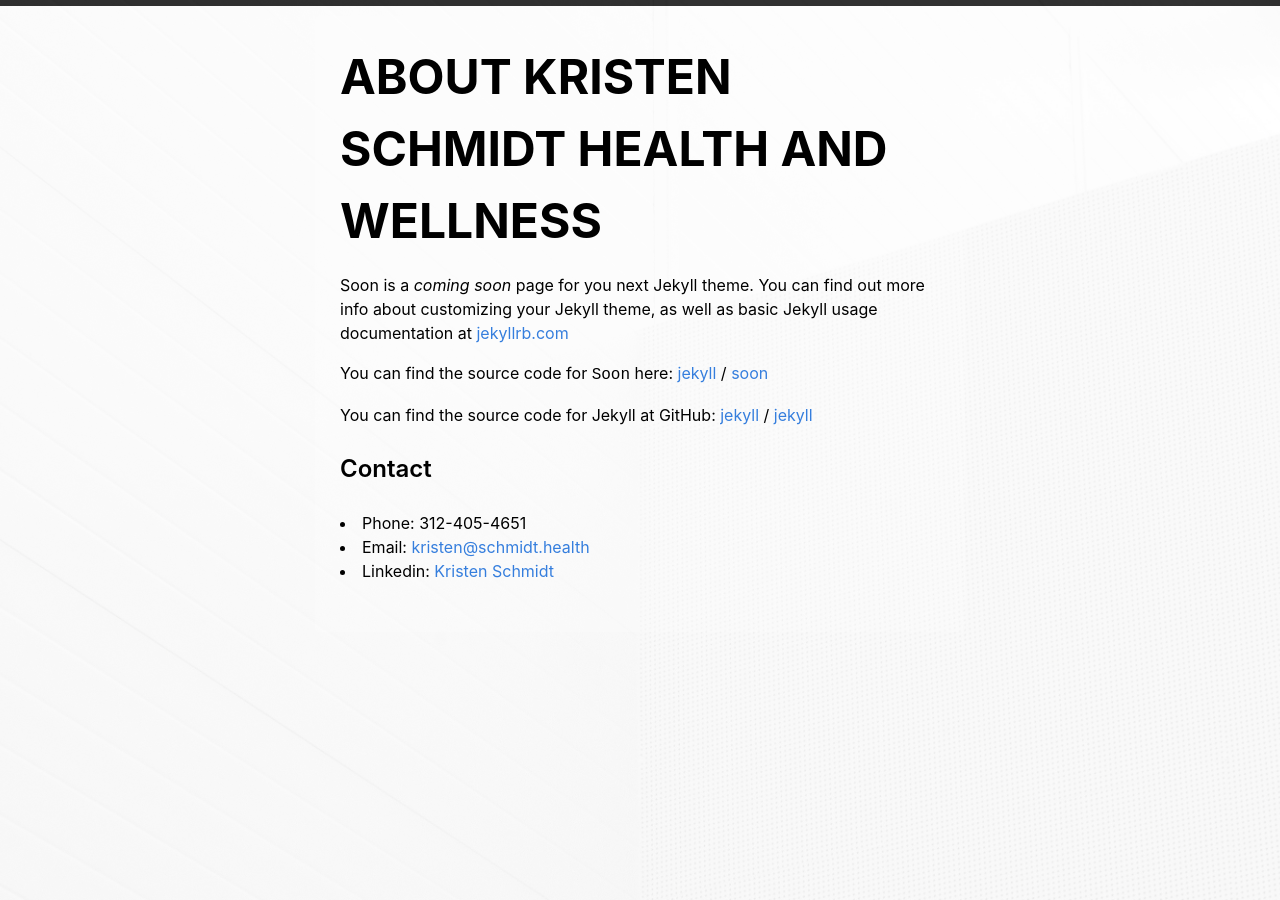
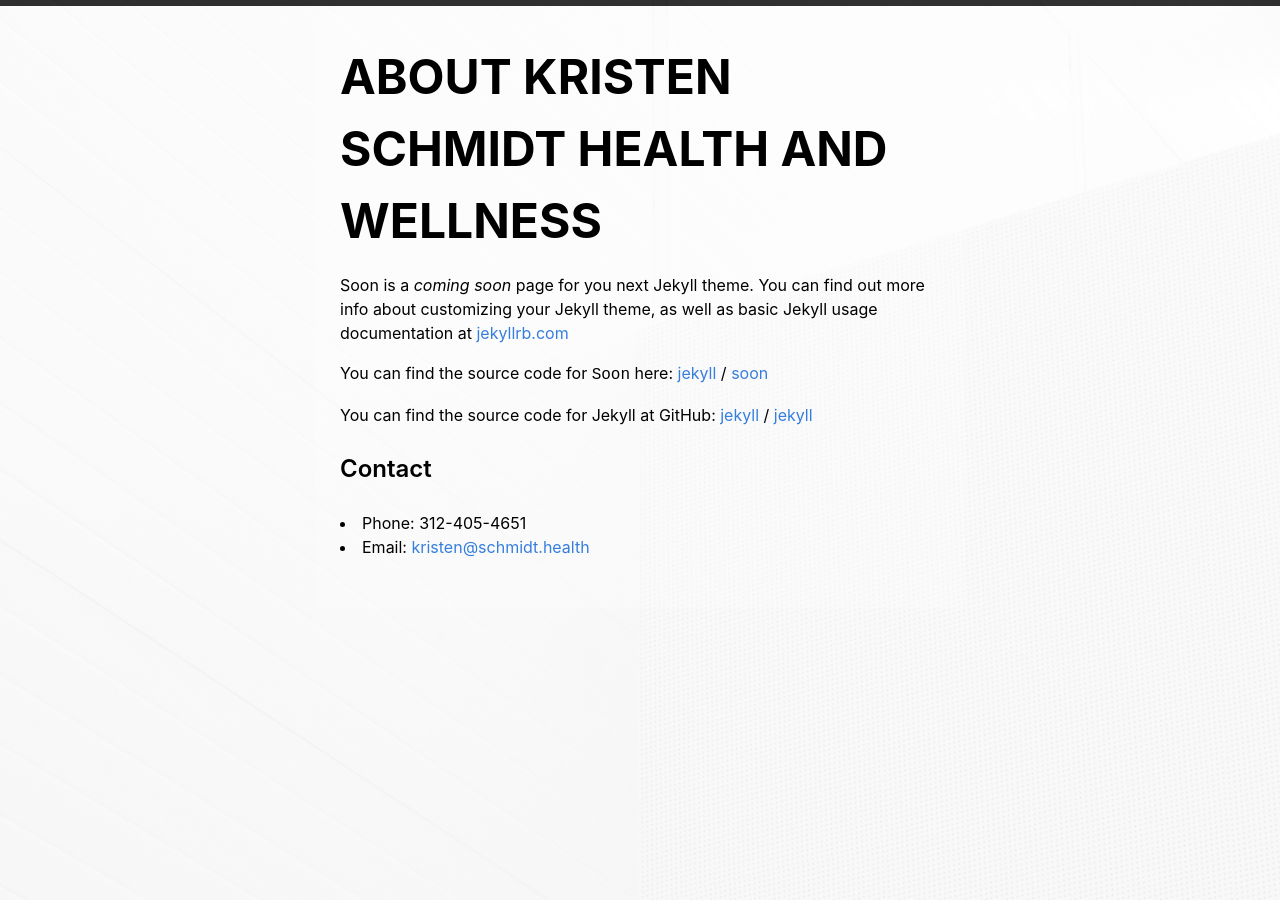
Before and after one commit to bitschmidty/schmidt.health, a Jekyll site: the page built from _pages/about.md, in a window 1280 px wide. Built offline with Jekyll 4.4.1, drawn with Linux system fonts in a browser that asks for light colours.

Commit message:
add calendly widget, remove resume & linkedin

```diff
--- a/_includes/footer.html
+++ b/_includes/footer.html
@@ -13,12 +19,6 @@
 <li>
             {% if site.email %}
             Email: <a href="mailto:{{ site.email }}">{{ site.email }}</a></li>
-            {% endif %}
-<li>
-            {% if site.email %}
-            Linkedin: <a
-            href="https://www.linkedin.com/in/kristen-schmidt-b460289/">Kristen
-            Schmidt</a></li>
             {% endif %}
 
 </br>
```
Also changed, not shown: other parts of _includes/footer.html (+6 -0 lines), index.md (+6 -1 lines).
